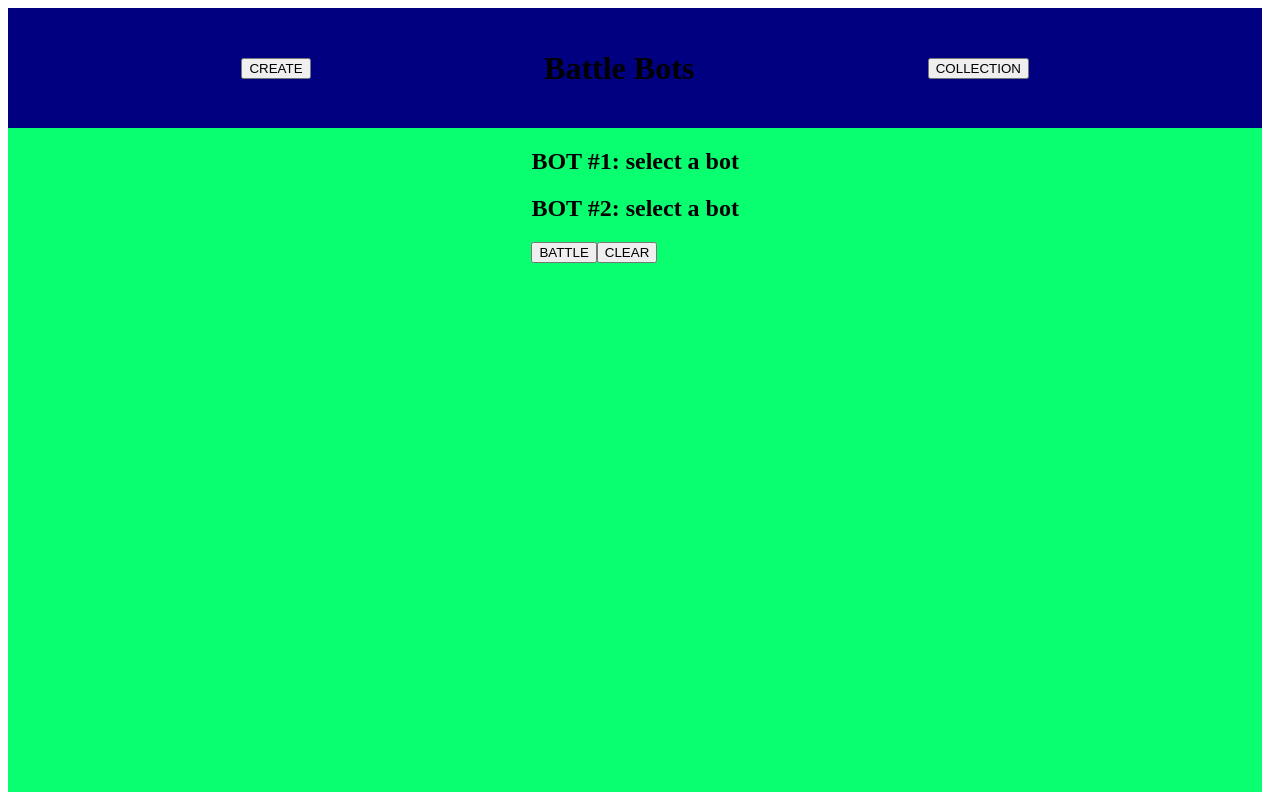
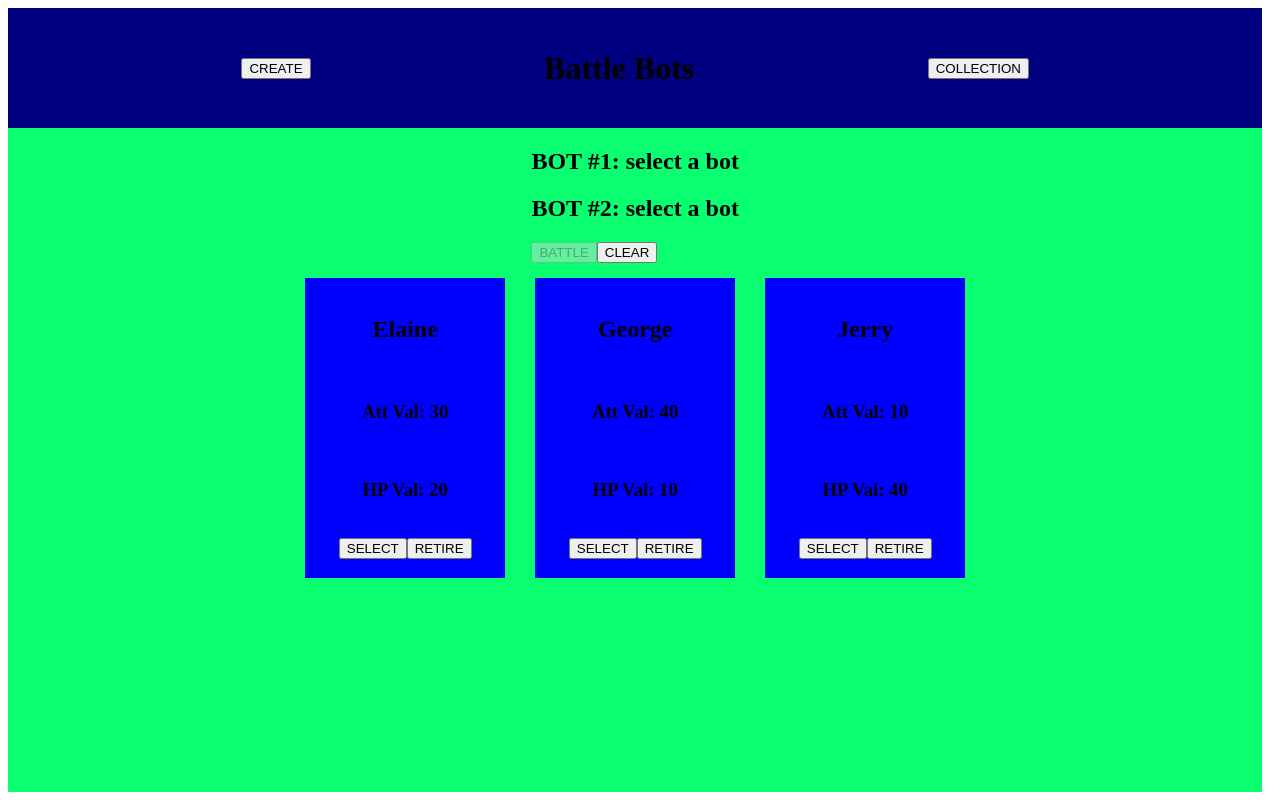
Before and after one commit to austinlkillian/vue-battle-bots, a Vue app: page / in a window 1280 px wide. Both pictures are taken after a click on the button "COLLECTION". Built offline with nearby package versions, Linux system fonts and the light colour scheme.

Commit message:
random battle functionality set up

```diff
--- a/src/App.vue
+++ b/src/App.vue
@@ -14,10 +14,10 @@
 
     <section id='bot-list' v-else>
       <div>
-        <h1>BOT #1: {{bot1 ? bot1 : 'select a bot'}}</h1>
-        <h1>BOT #2: {{bot2 ? bot2 : 'select a bot'}}</h1>
+        <h1>BOT #1: {{bot1 ? bot1.botName : 'select a bot'}}</h1>
+        <h1>BOT #2: {{bot2 ? bot2.botName : 'select a bot'}}</h1>
         <div>
-            <button>BATTLE</button>
+            <button @click='battle' :disabled='this.bot1 && this.bot2 ? false : true'>BATTLE</button>
             <button @click="clearBots">CLEAR</button>
         </div>
       </div>
@@ -40,7 +40,11 @@ export default {
   data() {
     return {
       showForm: true,
-      botList: [],
+      botList: [
+        {botName: 'Elaine', attackValue: 30, healthValue: 20},
+        {botName: 'George', attackValue: 40, healthValue: 10},
+        {botName: 'Jerry', attackValue: 10, healthValue: 40}
+      ],
       bot1: '',
       bot2:''
     }
@@ -73,6 +77,11 @@ export default {
       this.bot1 = ''
       this.bot2 = ''
       return;
+    },
+    battle(){
+      let battleList = [this.bot1, this.bot2]
+      let winner = battleList[Math.floor(Math.random() * battleList.length)]
+      alert(`By random choice, ${winner.botName} has won!`)
     }
   },
   components: {
--- a/src/components/BotList/Bot/Bot.vue
+++ b/src/components/BotList/Bot/Bot.vue
@@ -4,7 +4,7 @@
             <h3>Att Val: {{botObj.attackValue}}</h3>
             <h3>HP Val: {{botObj.healthValue}}</h3>
             <div>
-                <button @click="selectBot(botObj.botName)">SELECT</button>
+                <button @click="selectBot(botObj)">SELECT</button>
                 <button>RETIRE</button>
             </div>
         </div>
```
